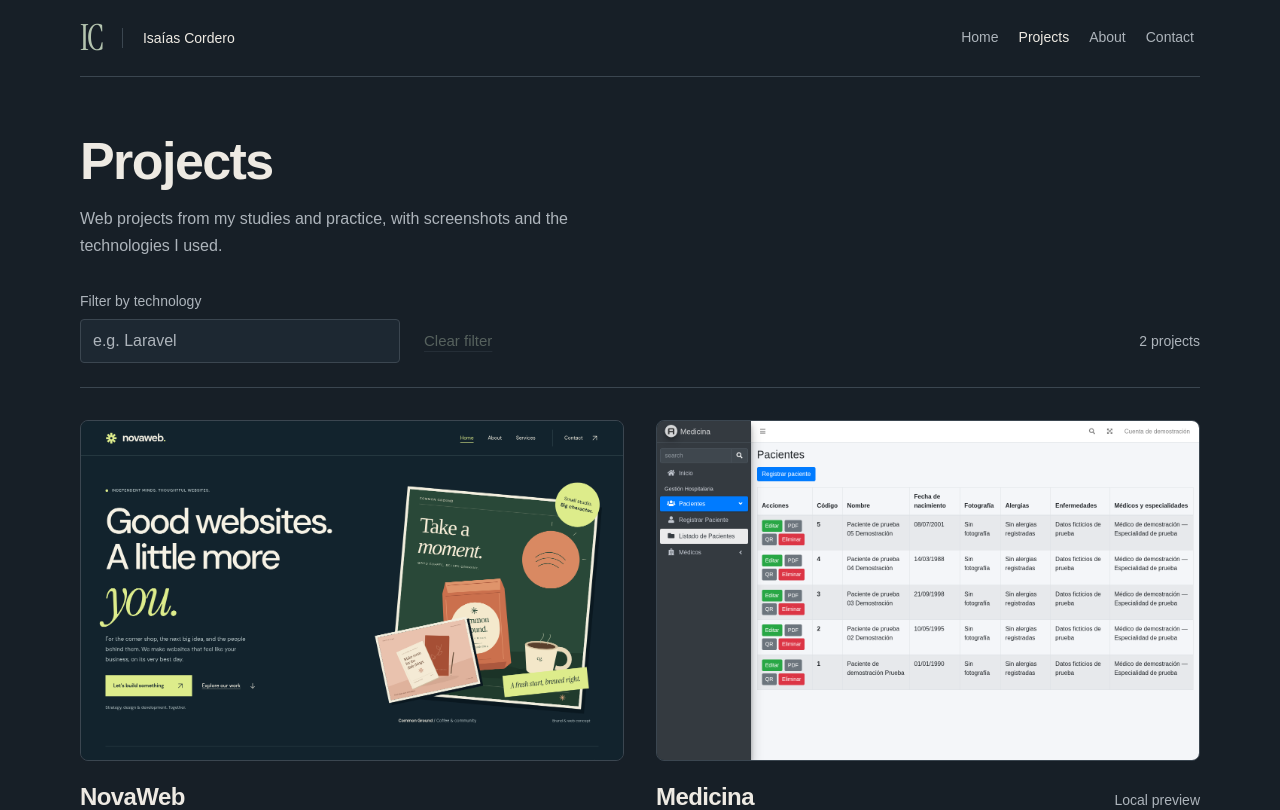
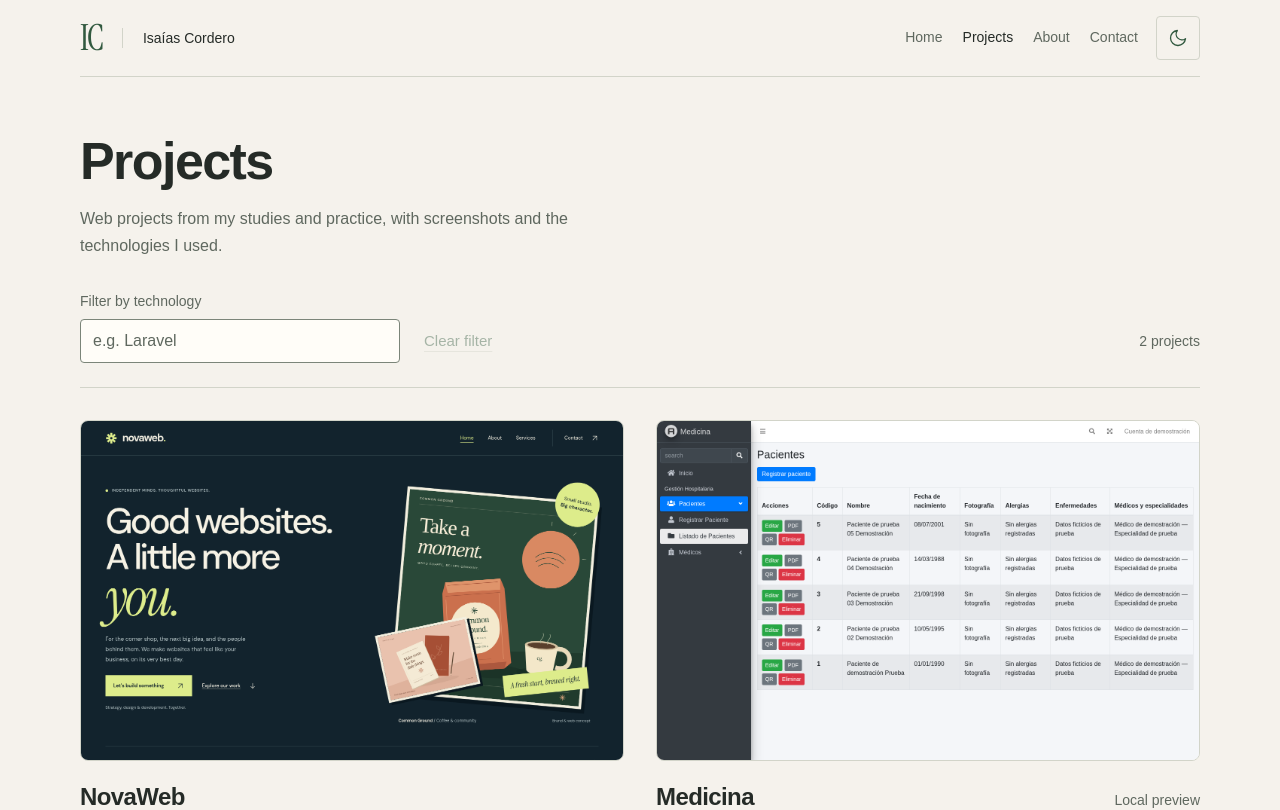
Before and after one commit to isaiasdevco/react-portfolio, a React (Vite) app: page /projects in a window 1280 px wide. Shown: the top 810 px of the page. Built offline with nearby package versions, Linux system fonts and the light colour scheme.

Commit message:
Add theme toggle

```diff
--- a/index.html
+++ b/index.html
@@ -8,6 +8,16 @@
       content="Isaías Cordero — Computer Engineering student at UCSG, focused on frontend development."
     />
     <meta name="theme-color" content="#171F27" />
+    <script>
+      let theme = window.matchMedia('(prefers-color-scheme: dark)').matches ? 'dark' : 'light'
+      try {
+        const savedTheme = localStorage.getItem('portfolio-theme')
+        if (savedTheme === 'light' || savedTheme === 'dark') theme = savedTheme
+      } catch {
+        // Use the system preference when storage is unavailable.
+      }
+      document.documentElement.dataset.theme = theme
+    </script>
     <link rel="icon" type="image/svg+xml" href="/favicon.svg" />
     <title>Isaías Cordero | Frontend Portfolio</title>
   </head>
--- a/src/components/layout/Header.jsx
+++ b/src/components/layout/Header.jsx
@@ -1,15 +1,16 @@
 import { Link, NavLink } from 'react-router'
+import ThemeToggle from '../ui/ThemeToggle.jsx'
 
 export default function Header() {
   return (
-    <header className="page-container flex items-center justify-between gap-3 border-b border-border py-4">
+    <header className="page-container grid grid-cols-[1fr_auto] items-center gap-x-3 gap-y-2 border-b border-border py-4 sm:grid-cols-[1fr_auto_auto]">
       <Link
         to="/"
         aria-label="Isaías Cordero, home"
-        className="flex min-h-11 items-center gap-5"
+        className="col-span-2 flex min-h-11 w-fit items-center gap-5 sm:col-span-1"
       >
         <span className="monogram" aria-hidden="true">IC</span>
-        <span className="hidden border-l border-border pl-5 text-sm md:inline">
+        <span className="border-l border-border pl-5 text-sm">
           Isaías Cordero
         </span>
       </Link>
@@ -21,6 +22,7 @@ export default function Header() {
           <li><Link to="/#contact" className="nav-link">Contact</Link></li>
         </ul>
       </nav>
+      <ThemeToggle />
     </header>
   )
 }
--- /dev/null
+++ b/src/components/ui/ThemeToggle.jsx
@@ -0,0 +1,36 @@
+import useTheme from '../../hooks/useTheme.js'
+
+export default function ThemeToggle() {
+  const { theme, toggleTheme } = useTheme()
+  const label = `Switch to ${theme === 'dark' ? 'light' : 'dark'} mode`
+
+  return (
+    <button
+      type="button"
+      onClick={toggleTheme}
+      aria-label={label}
+      title={label}
+      className="flex size-11 cursor-pointer items-center justify-center rounded-control border border-border text-primary transition-colors hover:bg-surface"
+    >
+      <svg
+        viewBox="0 0 24 24"
+        fill="none"
+        stroke="currentColor"
+        strokeWidth={1.6}
+        strokeLinecap="round"
+        strokeLinejoin="round"
+        aria-hidden="true"
+        className="size-5"
+      >
+        {theme === 'dark' ? (
+          <>
+            <circle cx="12" cy="12" r="4" />
+            <path d="M12 2v2M12 20v2M2 12h2M20 12h2M5 5l1.5 1.5M17.5 17.5L19 19M5 19l1.5-1.5M17.5 6.5L19 5" />
+          </>
+        ) : (
+          <path d="M21 12.8A9 9 0 1 1 11.2 3a7 7 0 0 0 9.8 9.8Z" />
+        )}
+      </svg>
+    </button>
+  )
+}
--- /dev/null
+++ b/src/hooks/useTheme.js
@@ -0,0 +1,45 @@
+import { useEffect, useState, useSyncExternalStore } from 'react'
+
+const systemPreference = window.matchMedia('(prefers-color-scheme: dark)')
+
+function subscribe(onChange) {
+  systemPreference.addEventListener('change', onChange)
+  return () => systemPreference.removeEventListener('change', onChange)
+}
+
+function getSystemTheme() {
+  return systemPreference.matches ? 'dark' : 'light'
+}
+
+function getSavedTheme() {
+  try {
+    const savedTheme = localStorage.getItem('portfolio-theme')
+    return savedTheme === 'light' || savedTheme === 'dark' ? savedTheme : null
+  } catch {
+    return null
+  }
+}
+
+export default function useTheme() {
+  const systemTheme = useSyncExternalStore(subscribe, getSystemTheme)
+  const [preference, setPreference] = useState(getSavedTheme)
+  const theme = preference ?? systemTheme
+
+  useEffect(() => {
+    document.documentElement.dataset.theme = theme
+    document.querySelector('meta[name="theme-color"]').content = getComputedStyle(document.documentElement)
+      .getPropertyValue('--color-bg').trim()
+  }, [theme])
+
+  function toggleTheme() {
+    const nextTheme = theme === 'dark' ? 'light' : 'dark'
+    setPreference(nextTheme)
+    try {
+      localStorage.setItem('portfolio-theme', nextTheme)
+    } catch {
+      // Keep the choice for this session when storage is unavailable.
+    }
+  }
+
+  return { theme, toggleTheme }
+}
--- a/src/pages/Projects.jsx
+++ b/src/pages/Projects.jsx
@@ -35,7 +35,7 @@ export default function Projects() {
             onChange={event => setTechnologyFilter(event.target.value)}
             placeholder="e.g. Laravel"
             aria-controls="project-results"
-            className="mt-2 min-h-11 w-full rounded-control border border-border bg-surface px-3 py-2 text-text placeholder:text-muted"
+            className="mt-2 min-h-11 w-full rounded-control border border-control-border bg-surface px-3 py-2 text-text placeholder:text-muted"
           />
         </div>
         <button
--- a/src/styles/globals.css
+++ b/src/styles/globals.css
@@ -3,7 +3,6 @@
 
 @layer base {
   html {
-    color-scheme: dark;
     scroll-behavior: smooth;
     scroll-padding-top: 2rem;
   }
--- a/src/styles/tokens.css
+++ b/src/styles/tokens.css
@@ -7,6 +7,7 @@
   --color-text: #eeeae3;
   --color-muted: #adb4bb;
   --color-border: #3b4650;
+  --color-control-border: #748078;
 
   --font-sans: 'DM Sans Variable', Arial, sans-serif;
   --font-serif: 'Instrument Serif', Georgia, serif;
@@ -17,8 +18,22 @@
 }
 
 :root {
+  color-scheme: dark;
   --container-width: 70rem;
   --page-gutter: clamp(1.25rem, 4vw, 3rem);
   --heading-size: clamp(2.5rem, 2rem + 2vw, 3.25rem);
   --transition-duration: 160ms;
 }
+
+:root[data-theme='light'] {
+  color-scheme: light;
+  --color-bg: #f5f2ec;
+  --color-surface: #fffdf8;
+  --color-primary: #31593f;
+  --color-primary-hover: #244630;
+  --color-on-primary: #f7f5ef;
+  --color-text: #252b27;
+  --color-muted: #5f685f;
+  --color-border: #d2d4c9;
+  --color-control-border: #7b8579;
+}
```
Also changed, not shown: 1 other file (tests, documents, lock files or other folders).
